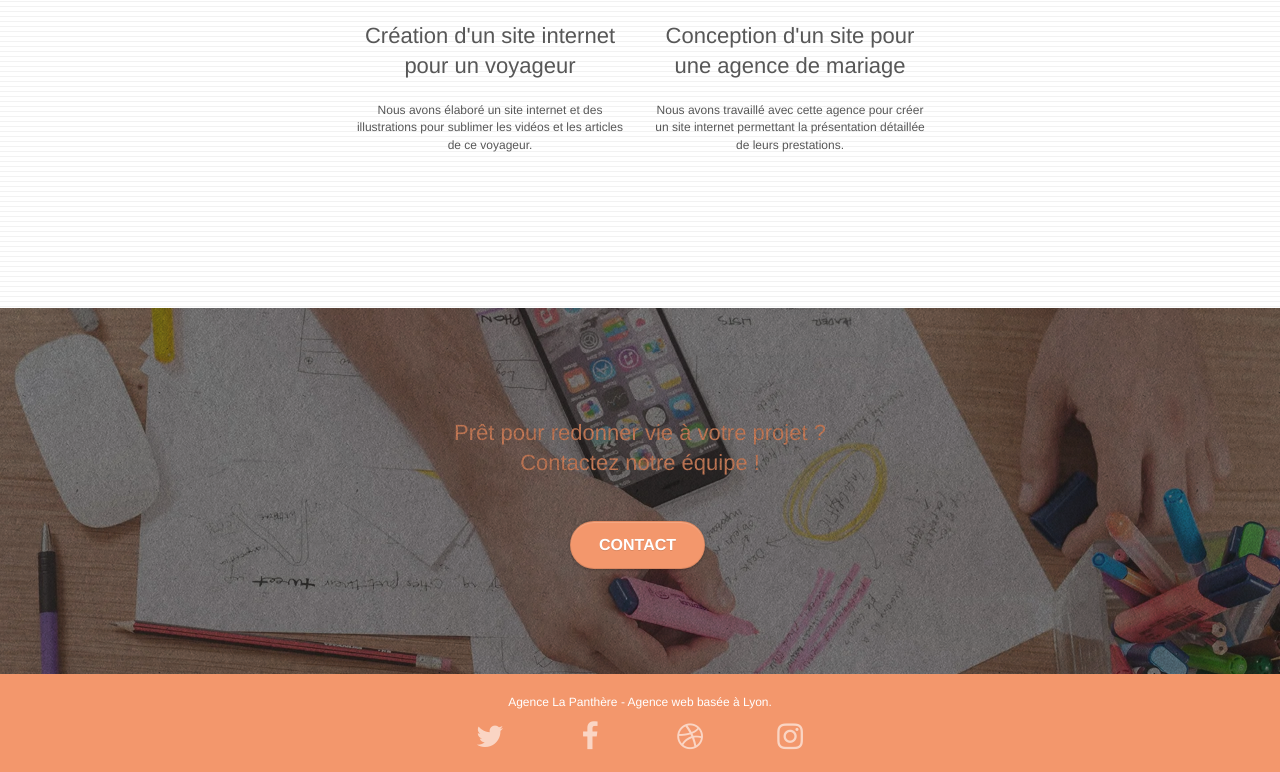
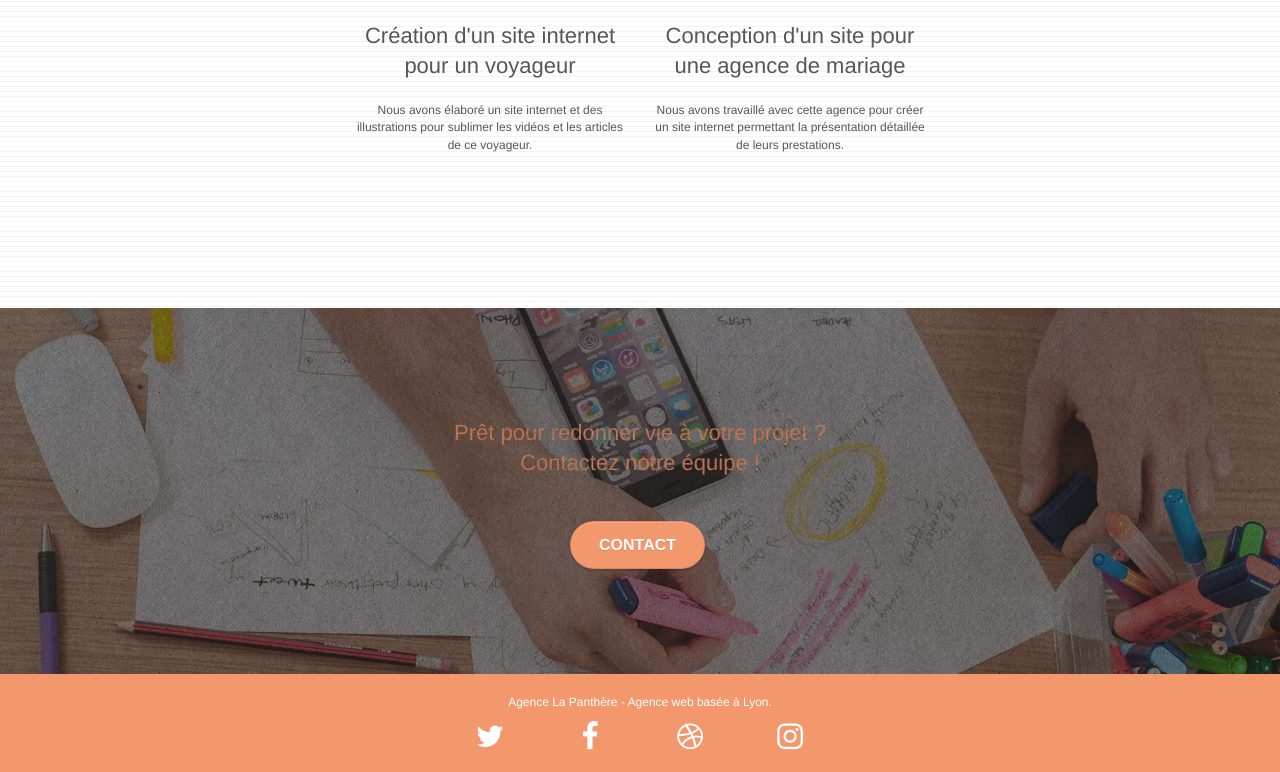
Before and after one commit to SerranoThomas/P4_052022, a plain HTML site: page index.html in a window 1280 px wide. Shown: the part 2617-3389 px from the top of the page. Drawn offline with Linux system fonts and the light colour scheme.

Commit message:
modif couleurs footer

```diff
--- a/style.css
+++ b/style.css
@@ -133,7 +133,7 @@ a:hover {
 .d-bloc h5 a,
 .d-bloc h6 a,
 .d-bloc p a {
-    color: rgba(255, 255, 255, .6);
+    color: rgb(255, 255, 255);
 }
 
 .d-bloc .a-btn:hover,
@@ -703,6 +703,7 @@ p {
 .social {
     max-width: 400px;
     margin: auto auto auto auto;
+    color: rgb(255,255,255)!important;
 }
 
 h2 {
```
